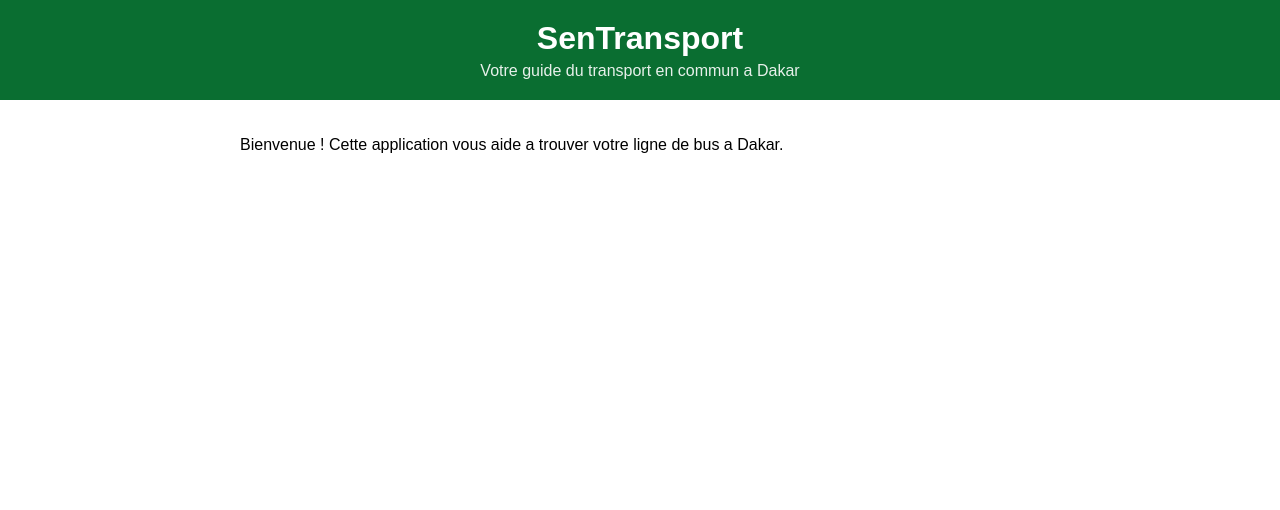
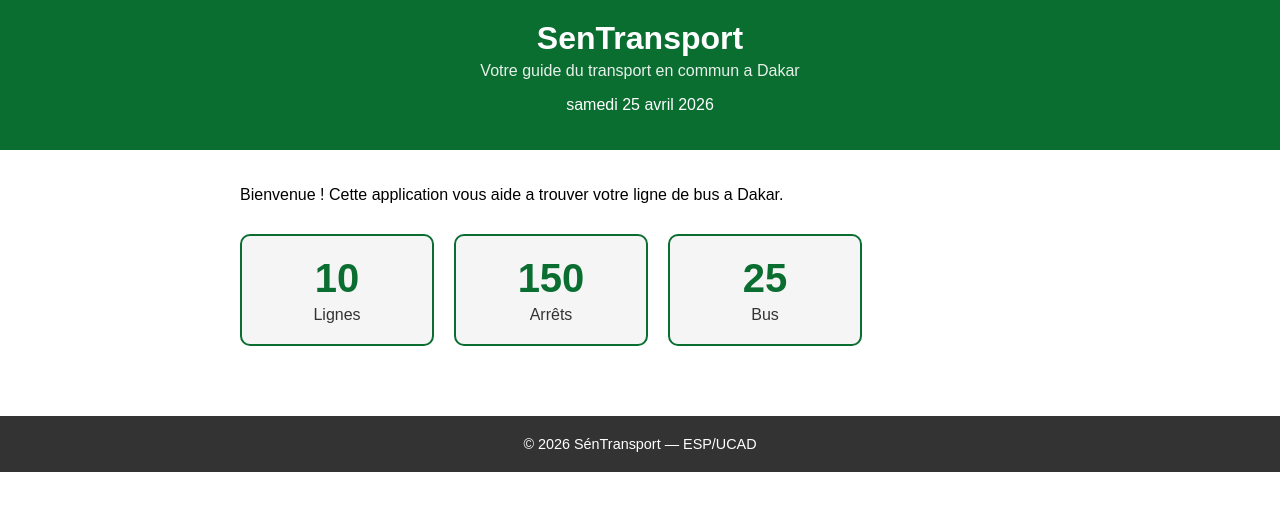
Before and after one commit to Medina05-cyber/sentransport, a React (Create React App) app: page / in a window 1280 px wide. Shown: the top 510 px of the page. Built offline with nearby package versions, Linux system fonts and the light colour scheme.

Commit message:
Ajout Footer, date Header et composant Statistique

```diff
--- a/src/App.css
+++ b/src/App.css
@@ -8,3 +8,8 @@
   max-width: 800px;
   margin: 0 auto;
 }
+.statistiques {
+  display: flex;
+  gap: 20px;
+  margin-top: 30px;
+}
--- a/src/App.js
+++ b/src/App.js
@@ -1,5 +1,7 @@
 import './App.css';
 import Header from './Header';
+import Footer from './Footer';
+import Statistique from './Statistique';
 
 function App() {
   return (
@@ -8,7 +10,13 @@
       <main className="contenu">
         <p>Bienvenue ! Cette application vous aide a trouver
         votre ligne de bus a Dakar.</p>
+
+        <div className="statistiques">
+          <Statistique />
+        </div>
+
       </main>
+      <Footer />
     </div>
   );
 }
--- /dev/null
+++ b/src/Footer.css
@@ -0,0 +1,12 @@
+.footer {
+  background-color: #333333;
+  color: white;
+  text-align: center;
+  padding: 20px;
+  margin-top: 50px;
+}
+
+.footer p {
+  margin: 0;
+  font-size: 0.9rem;
+}
--- /dev/null
+++ b/src/Footer.js
@@ -0,0 +1,11 @@
+import './Footer.css';
+
+function Footer() {
+  return (
+    <footer className="footer">
+      <p>© 2026 SénTransport — ESP/UCAD</p>
+    </footer>
+  );
+}
+
+export default Footer;
--- a/src/Header.js
+++ b/src/Header.js
@@ -1,12 +1,20 @@
 import './Header.css';
 
 function Header() {
+  const dateAujourdhui = new Date().toLocaleDateString('fr-FR', {
+    weekday: 'long',
+    year: 'numeric',
+    month: 'long',
+    day: 'numeric'
+  });
+
   return (
     <header className="header">
       <h1 className="header-titre">SenTransport</h1>
       <p className="header-soustitre">
         Votre guide du transport en commun a Dakar
       </p>
+      <p className="header-date">{dateAujourdhui}</p>
     </header>
   );
 }
--- /dev/null
+++ b/src/Statistique.css
@@ -0,0 +1,26 @@
+.statistiques-container {
+  display: flex;
+  flex-direction: row;
+  gap: 20px;
+}
+
+.statistique {
+  background-color: #f5f5f5;
+  border: 2px solid #0a6e31;
+  border-radius: 10px;
+  padding: 20px;
+  text-align: center;
+  width: 150px;
+}
+
+.statistique-chiffre {
+  font-size: 2.5rem;
+  color: #0a6e31;
+  margin: 0;
+}
+
+.statistique-label {
+  font-size: 1rem;
+  color: #333;
+  margin: 5px 0 0 0;
+}
--- /dev/null
+++ b/src/Statistique.js
@@ -0,0 +1,26 @@
+import './Statistique.css';
+
+function Statistique() {
+  return (
+    <div className="statistiques-container">
+
+      <div className="statistique">
+        <h2 className="statistique-chiffre">10</h2>
+        <p className="statistique-label">Lignes</p>
+      </div>
+
+      <div className="statistique">
+        <h2 className="statistique-chiffre">150</h2>
+        <p className="statistique-label">Arrêts</p>
+      </div>
+
+      <div className="statistique">
+        <h2 className="statistique-chiffre">25</h2>
+        <p className="statistique-label">Bus</p>
+      </div>
+
+    </div>
+  );
+}
+
+export default Statistique;
```
